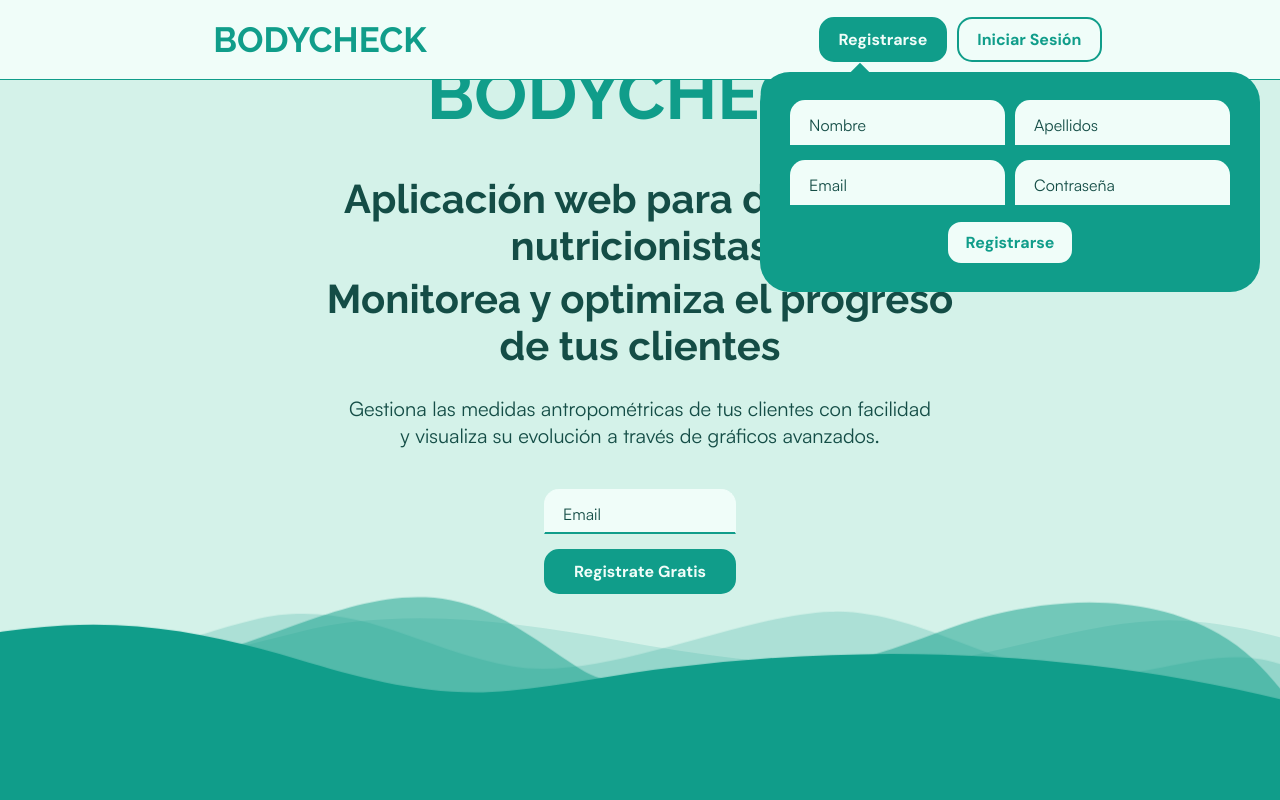
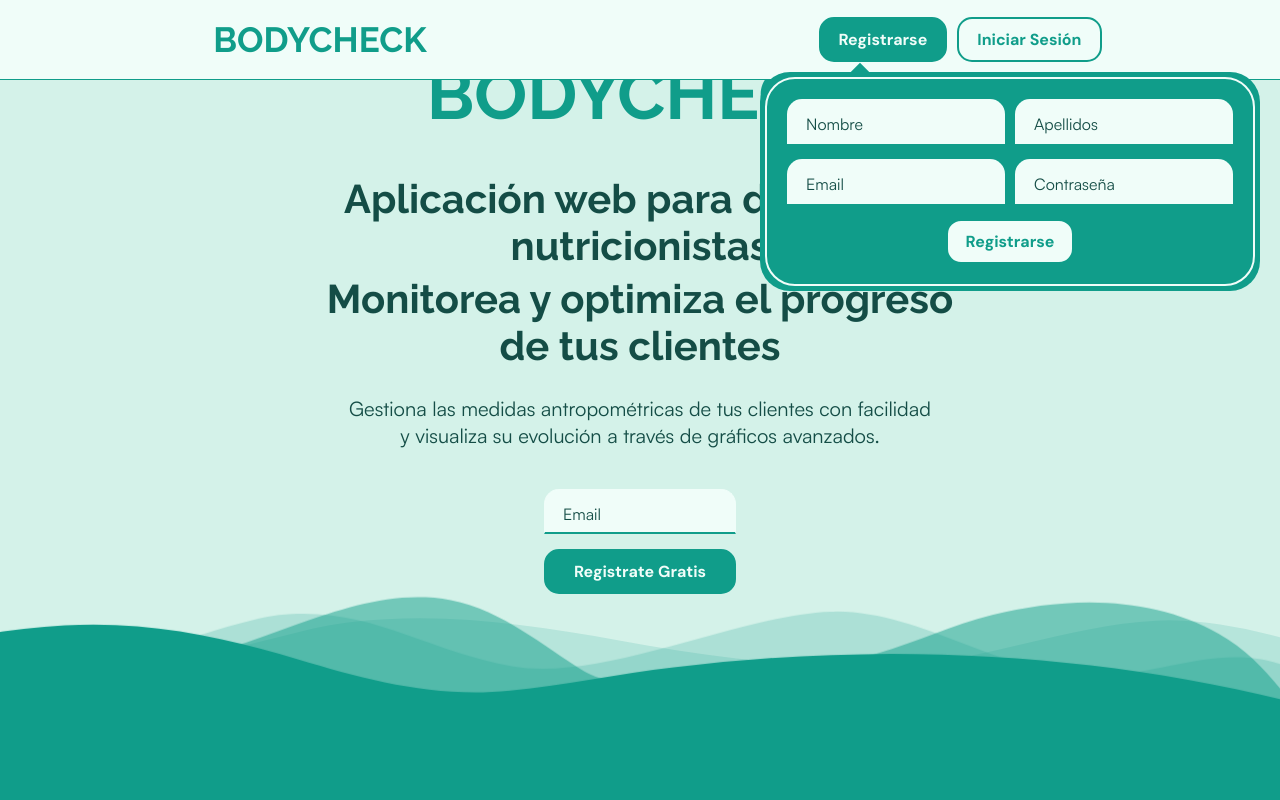
Before and after one commit to alvgm98/bodycheck-front, an Angular app: page / in a window 1280 px wide. Both pictures are taken after a click on the button "Registrarse". Shown: the top 800 px of the page. Built offline with nearby package versions, Linux system fonts and the light colour scheme.

Commit message:
mejora visual en el registro

```diff
--- a/src/app/auth/register/register.component.scss
+++ b/src/app/auth/register/register.component.scss
@@ -7,9 +7,8 @@
   left: calc(50% - 200px);
 
   border-radius: 30px;
-  padding: 20px 30px;
+  padding: 5px 5px;
 
-  height: 220px;
   width: 500px;
 
   background-color: $primary-color;
@@ -23,6 +22,9 @@
     box-sizing: border-box;
 
     width: 100%;
+    border: 2px solid $white;
+    border-radius: 30px;
+    padding: 20px;
 
     display: flex;
     flex-direction: column;
```
